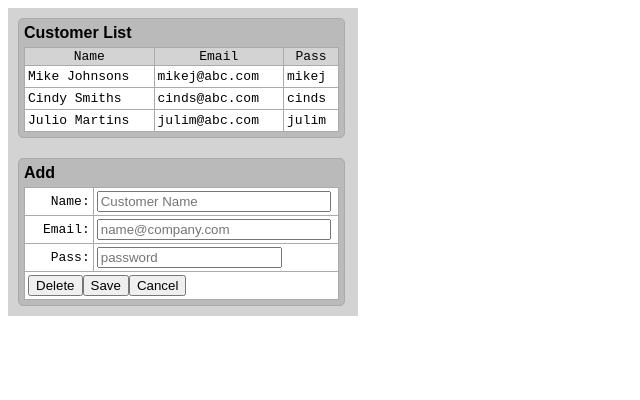
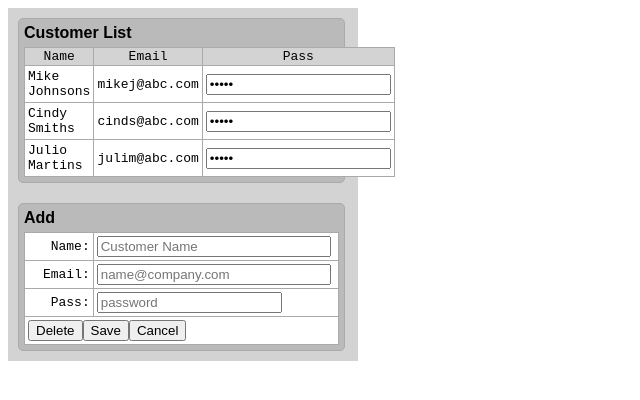
Before and after one commit to kgmiller3/project-phase02-cust-app, a React (Create React App) app: page / in a window 1280 px wide. Shown: the top 400 px of the page, without its empty margins (0-640 px from the left). Built offline with nearby package versions, Linux system fonts and the light colour scheme.

Commit message:
mask password

```diff
--- a/src/components/CustomerList.js
+++ b/src/components/CustomerList.js
@@ -23,7 +23,7 @@ return (
                 >
                   <td>{item.name}</td>
                   <td>{item.email}</td>
-                  <td>{item.password}</td>
+                  <td><input type="password" value={item.password}/></td>
                 </tr>);
               }
             )}
```
